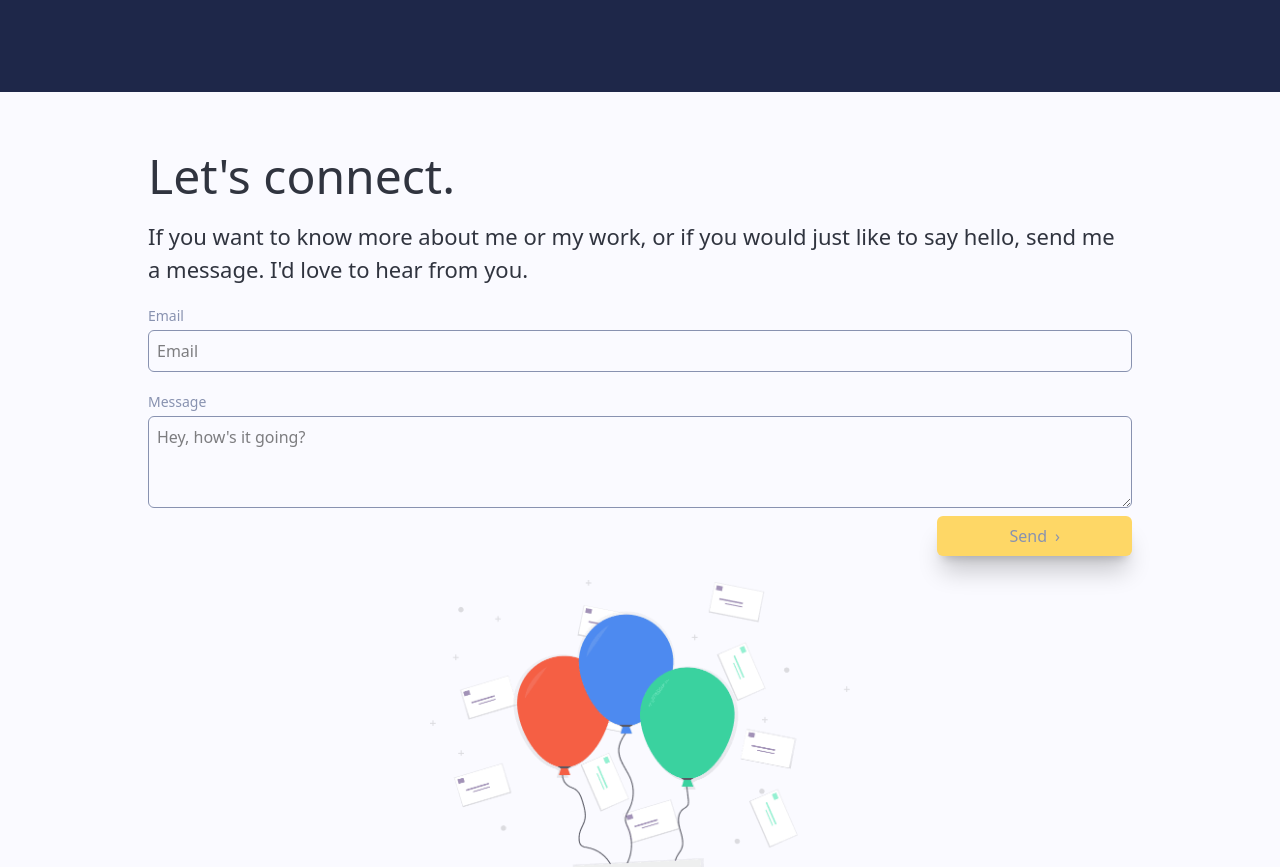
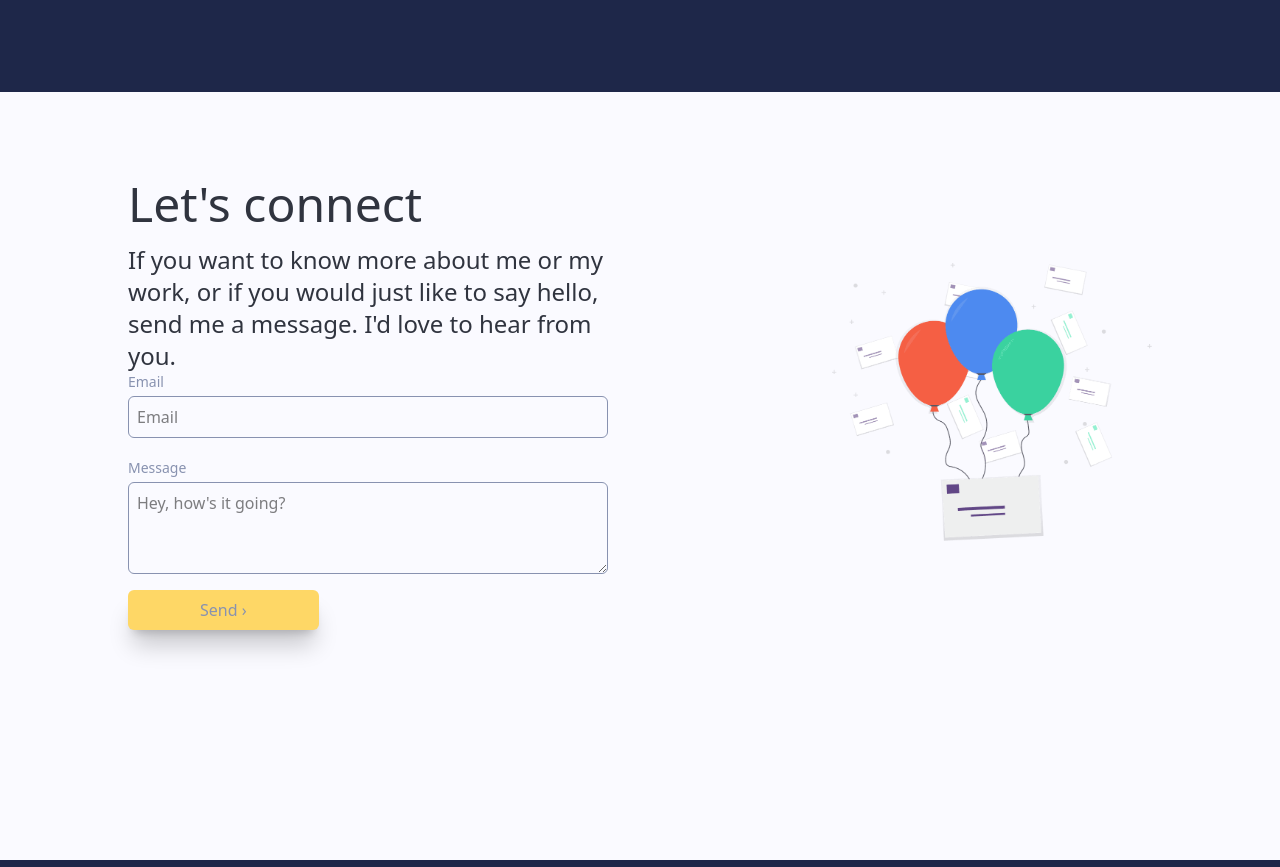
Before and after one commit to levipshemish/portfolio3, a React (Vite) app in the folder client2/: page / in a window 1280 px wide. Shown: the part 2800-3667 px from the top of the page. Built offline with nearby package versions, Linux system fonts and the light colour scheme; the HTML template or start-up script is replaced by a standard one; a web font is replaced by a local one.

Commit message:
initial commit

```diff
--- a/client2/src/pages/Body.jsx
+++ b/client2/src/pages/Body.jsx
@@ -11,9 +11,9 @@ export default function Body() {
             </svg>
             </div> */}
 
-                <div className="flex flex-col gap-2 justify-center h-full w-[80vw] mx-auto px-5 py-[90px]">
+                <div className="flex flex-col gap-2 justify-center h-full w-[80vw] lg:mx-auto px-5 py-[90px]">
                 <h1 className="text-xl font-medium font-roboto">Hi, I'm</h1>
-                <h2 className="text-7xl font-bold mt-2 font-raleway">Levi Pshemish</h2>
+                <h2 className="lg:text-7xl text-5xl font-bold mt-2 font-raleway">Levi Pshemish</h2>
                 <h3 className="text-[#8892B0] text-[30px] font-roboto" >I'm a Software Engineer at <span className="text-[#FED766]">ShoreStone Insurance.</span></h3>
                 <h3 className="text-[#8892B0] text-xl w-[500px] font-roboto">I'm currently focused on expanding my experience designing and developing high performing websites.</h3>
                 </div>
--- a/client2/src/pages/Contact.jsx
+++ b/client2/src/pages/Contact.jsx
@@ -2,9 +2,24 @@
 import BALLONSIMAGE from '/Users/levipshemish/Desktop/levi-portfolio/client2/src/images/ballons.png'
 import { useNav } from "../NavContext"
 import Swal from 'sweetalert2'
+import { useEffect, useState } from 'react';
 
 
 export default function Contact() {
+   const [windowWidth, setWindowWidth] = useState(window.innerWidth);
+
+      useEffect(() => {
+        const handleResize = () => {
+          setWindowWidth(window.innerWidth);
+        };
+
+        window.addEventListener("resize", handleResize);
+
+        // Clean up on unmount
+        return () => window.removeEventListener("resize", handleResize);
+      }, []);
+
+
      const {closeNav} = useNav();
     // const [email, setEmail] = useState('');
     // const [message, setMessage] = useState('');
@@ -38,17 +53,16 @@ export default function Contact() {
         }
       };
 
+      if (windowWidth < 900) {
         return (
           <section id='contact' className="bg-[#FAFAFF]">
-        <div onClick={closeNav} className="h-[100vw] w-[80vw] mx-auto bg-[#FAFAFF]">
-         <div className="pt-[60px] px-[20px]">
-
-
-          <div >
-              <div className="text-5xl text-[#30343F]" >
+            <div onClick={closeNav} className="h-[100vh] bg-[#FAFAFF]">
+                <div className='w-[93vw] mx-auto'>
+                  <div className='flex flex-col gap-4'>
+                    <div className='pt-15 text-4xl text-[#30343F]'>
                       Let's connect.
                     </div>
-               <div className="text-[#30343f] mt-5 mb-5 text-[22px]">
+                    <div className="text-[#30343f] text-[23px]">
                         If you want to know more about me or my work, or if you would just like to say hello, send me a message. I'd love to hear from you.
                     </div>
                     <form onSubmit={onSubmit}>
@@ -63,23 +77,55 @@ export default function Contact() {
                         <label className="text-sm text-[#8892B0]">Message</label>
                         <textarea className="h-23 py-2 px-2 rounded-md border border-[#8892B0]" placeholder="Hey, how's it going?" name="message" />
                         </div>
-               <div className="flex justify-end">
-                <button type="submit" className="shadow-xl shadow-black/20 hover:shadow-black/30 hover:-translate-y-0.5 transition-all duration-200 mt-2 px-18 py-2 rounded-md bg-[#FED766] text-[#8892B0] flex items-center gap-2">Send <span className="text-md">{'›'}</span></button>
+                        <div>
+                          <button type="submit" className="shadow-xl shadow-black/20 hover:shadow-black/30 hover:-translate-y-0.5 transition-all duration-200 mt-4 w-full  py-2 rounded-md bg-[#FED766] text-[#8892B0] gap-2">Send <span className="text-md">{'›'}</span></button>
                         </div>
                     </form>
-
-          </div>
-
-           <div>
-            <div>
-               <div className="mt-6 w-full flex justify-center">
-                <img className="h-[365px] " src={BALLONSIMAGE}/>
+                    <div className='mt-5 flex justify-center'>
+                      <img className='h-60 w-auto' src={BALLONSIMAGE}/>
                     </div>
                   </div>
 
                 </div>
             </div>
+          </section>
+        )
+      }
 
+    return (
+        <section id='contact' className="bg-[#FAFAFF]">
+        <div onClick={closeNav} className="h-[60vw] w-[80vw] mx-auto bg-[#FAFAFF]">
+            <div className='flex  justify-between'>
+                <div className='flex flex-col  mt-10 h-[500px] w-120'>
+                  <div className='pt-12 text-[#30343F] text-5xl'>
+                    Let's connect
+                  </div>
+                  <div className='pt-4 text-2xl text-[#30343F]'>
+                    If you want to know more about me or my work, or if you would just like to say hello, send me a message. I'd love to hear from you.
+                  </div>
+                  <form onSubmit={onSubmit}>
+                        <input type="hidden" name="name" value="Portfolio Contact Form" />
+                        <div className="flex flex-col gap-1">
+                        <label className="text-sm text-[#8892B0]">Email</label>
+                        <input className="py-2 px-2 rounded-md border border-[#8892B0]" type="text" placeholder="Email" name="email" />
+                        </div>
+
+
+                        <div className="mt-5 flex flex-col gap-1">
+                        <label className="text-sm text-[#8892B0]">Message</label>
+                        <textarea className="h-23 py-2 px-2 rounded-md border border-[#8892B0]" placeholder="Hey, how's it going?" name="message" />
+                        </div>
+                        <div>
+                          <button type="submit" className="shadow-xl shadow-black/20 hover:shadow-black/30 hover:-translate-y-0.5 transition-all duration-200 mt-4 px-18 py-2 rounded-md bg-[#FED766] text-[#8892B0] gap-2">Send <span className="text-md">{'›'}</span></button>
+                        </div>
+                    </form>
+                </div>
+                <div className='pt-30 h-[500px] w-80 flex items-center' >
+                  <div className=''>
+                    <img className='' src={BALLONSIMAGE}/>
+                  </div>
+                </div>
+            </div>
         </div>
 
         </section>
--- a/client2/src/pages/Experience.jsx
+++ b/client2/src/pages/Experience.jsx
@@ -10,7 +10,7 @@ export default function Experience() {
 
         <div onClick={closeNav} id="experience" className="bg-[#1E2749] w-[80vw] mx-auto h-screen">
             <h1 className="text-white font-raleway text-5xl mb-3 py-5">Experience.</h1>
-            <div className="text-white flex flex-col gap-3 py-[20px] px-[20px] bg-[#25315b] rounded-md w-[80vw] mx-auto h-75 border border-[#8892B0]">
+            <div className="text-white flex flex-col gap-3 py-[20px] px-[20px] bg-[#25315b] rounded-md w-[80vw] mx-auto lg:h-75 h-85 border border-[#8892B0]">
                 <div className="text-[24px] font-roboto text-[#D1D1D1]">Fullstack Engineer <span className="text-[18px] text-[#FED766]">@ShoreStone Insurance</span></div>
                 <div className="text-[18px] font-roboto text-[#D1D1D1]">
                     August 2024 — Current
--- a/client2/src/pages/LineLeft.jsx
+++ b/client2/src/pages/LineLeft.jsx
@@ -44,7 +44,7 @@ export default function LeftLine() {
   }, []);
 
   return (
-    <div className="fixed bottom-10 left-10 flex flex-col items-center space-y-4 z-50">
+    <div className="fixed bottom-10 left-10 hidden lg:flex flex-col items-center space-y-4 z-50">
       <div className="flex flex-col items-center gap-5 text-2xl" style={{ color: iconColor }}>
         <a
           href="https://linkedin.com/in/levipshemish"
--- a/client2/src/pages/LineRight.jsx
+++ b/client2/src/pages/LineRight.jsx
@@ -46,10 +46,11 @@ export default function LineRight() {
 
 
   return (
+    <div>
     <div
       onClick={handleCopy}
       ref={lineRef}
-      className="fixed bottom-10 right-10 flex flex-col items-center z-50"
+      className="fixed bottom-8 right-10 hidden lg:flex flex-col items-center z-50 "
     >
      <span className="mb-4 text-sm text-blue-500 ">{copied && "Copied!"}</span>
 
@@ -69,5 +70,6 @@ export default function LineRight() {
         />
       </div>
     </div>
+    </div>
   );
 }
```
Also changed, not shown: client2/src/pages/Projects.jsx (+86 -5 lines). Lines whose indentation alone changed are shown as unchanged.
